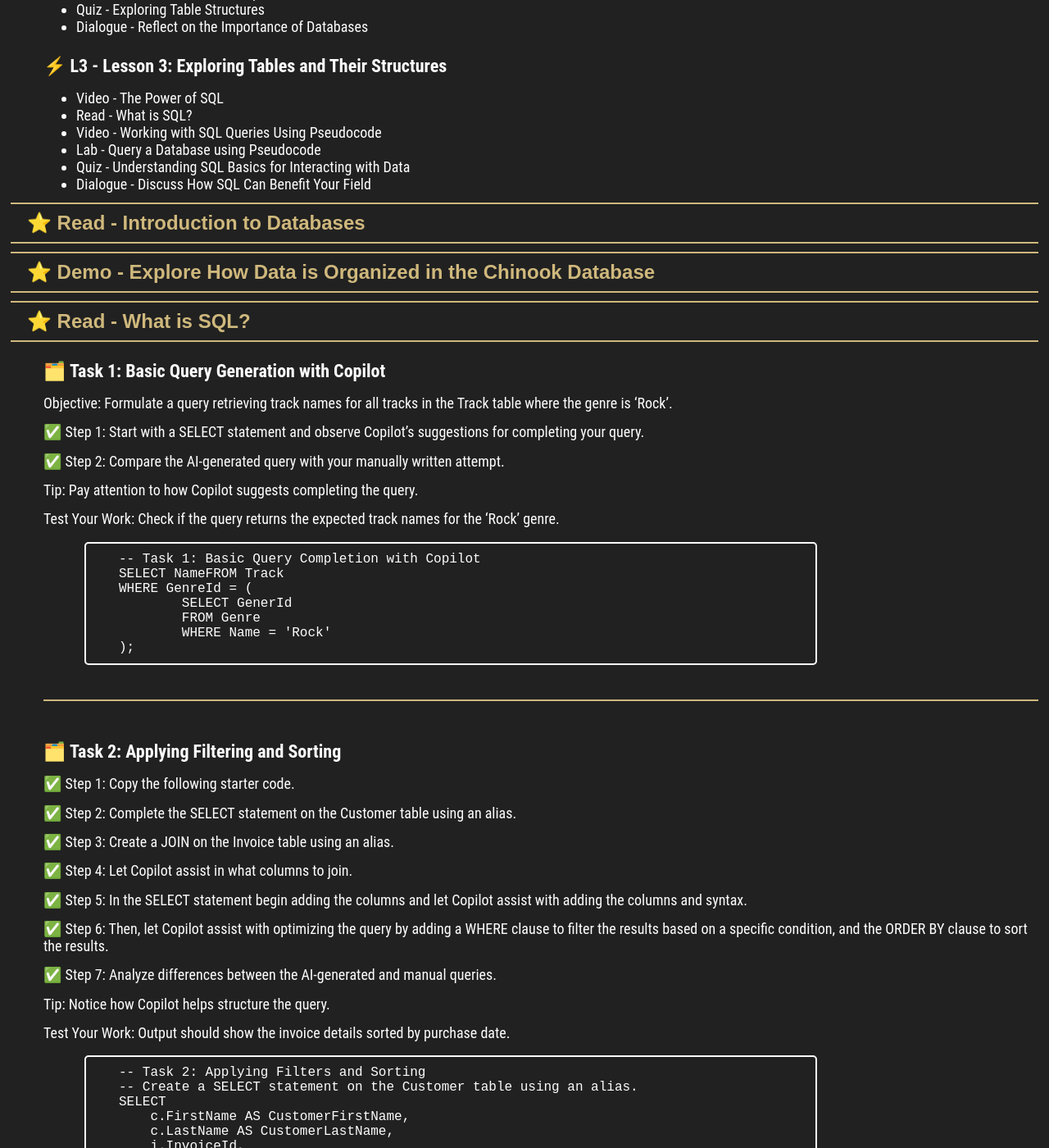
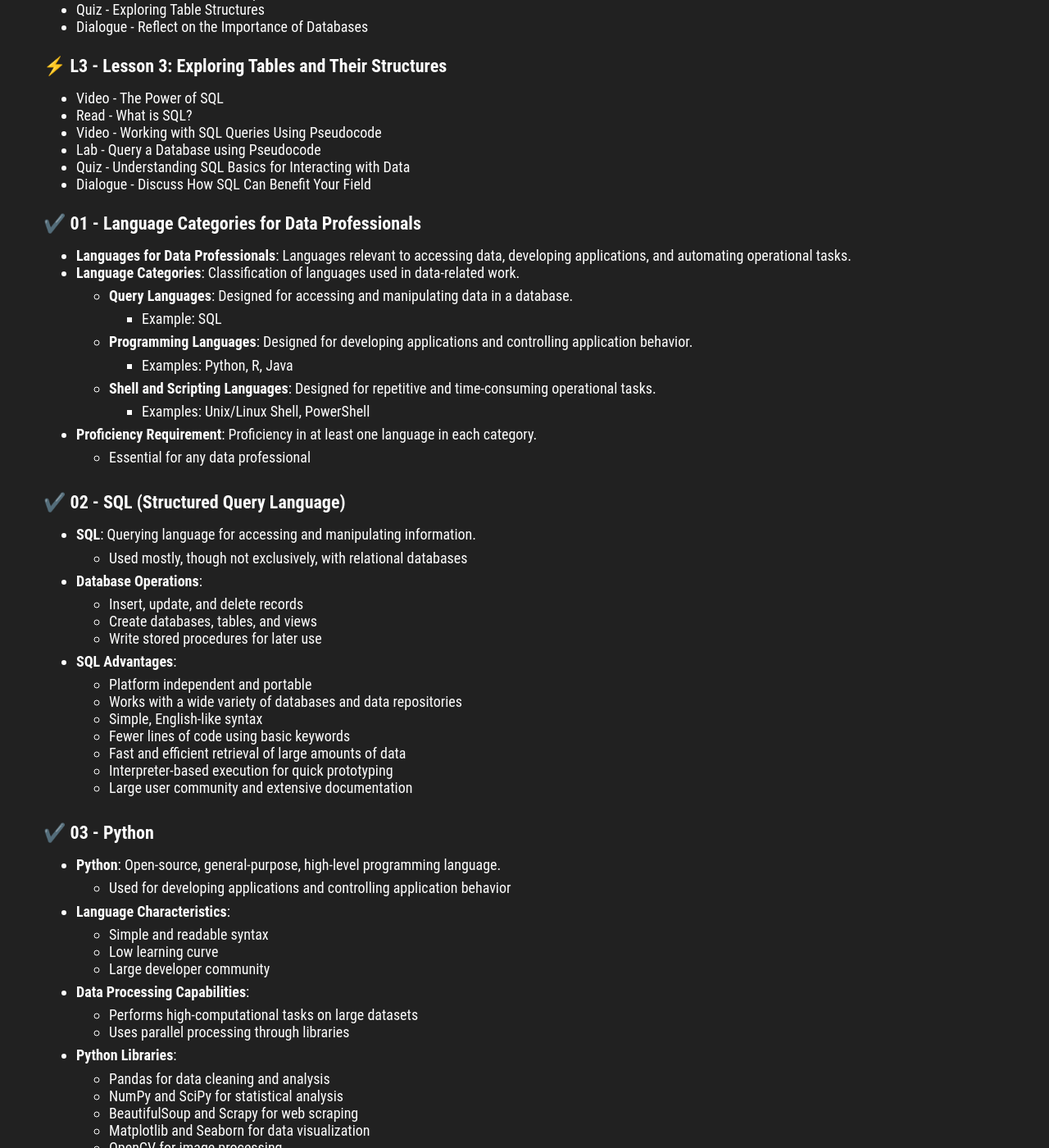
Before and after one commit to milanfx/milanfx.github.io, a Jekyll site: the page built from M1-Lab1.md, in a window 1280 px wide and 1400 px high, scrolled down 526 px. Shown: the whole window at 82% size. Built offline with Jekyll 4.4.1, drawn with Linux system fonts in a browser that asks for light colours; some of the changed text lies outside the part shown.

Commit message:
Add sections on programming languages for data professionals

```diff
--- a/M1-Lab1.md
+++ b/M1-Lab1.md
@@ -26,6 +26,111 @@
 -  Lab - Query a Database using Pseudocode
 -  Quiz - Understanding SQL Basics for Interacting with Data
 -  Dialogue - Discuss How SQL Can Benefit Your Field
+
+#### ✔️ 01 - Language Categories for Data Professionals
+- **Languages for Data Professionals**: Languages relevant to accessing data, developing applications, and automating operational tasks.
+- **Language Categories**: Classification of languages used in data-related work.
+    - **Query Languages**: Designed for accessing and manipulating data in a database.
+        - Example: SQL
+    - **Programming Languages**: Designed for developing applications and controlling application behavior.
+        - Examples: Python, R, Java
+    - **Shell and Scripting Languages**: Designed for repetitive and time-consuming operational tasks.
+        - Examples: Unix/Linux Shell, PowerShell
+- **Proficiency Requirement**: Proficiency in at least one language in each category.
+    - Essential for any data professional
+
+#### ✔️ 02 - SQL (Structured Query Language)
+- **SQL**: Querying language for accessing and manipulating information.
+    - Used mostly, though not exclusively, with relational databases
+- **Database Operations**:
+    - Insert, update, and delete records
+    - Create databases, tables, and views
+    - Write stored procedures for later use
+- **SQL Advantages**:
+    - Platform independent and portable
+    - Works with a wide variety of databases and data repositories
+    - Simple, English-like syntax
+    - Fewer lines of code using basic keywords
+    - Fast and efficient retrieval of large amounts of data
+    - Interpreter-based execution for quick prototyping
+    - Large user community and extensive documentation
+
+#### ✔️ 03 - Python
+- **Python**: Open-source, general-purpose, high-level programming language.
+    - Used for developing applications and controlling application behavior
+- **Language Characteristics**:
+    - Simple and readable syntax
+    - Low learning curve
+    - Large developer community
+- **Data Processing Capabilities**:
+    - Performs high-computational tasks on large datasets
+    - Uses parallel processing through libraries
+- **Python Libraries**:
+    - Pandas for data cleaning and analysis
+    - NumPy and SciPy for statistical analysis
+    - BeautifulSoup and Scrapy for web scraping
+    - Matplotlib and Seaborn for data visualization
+    - OpenCV for image processing
+- **Programming Paradigms**:
+    - Object-oriented
+    - Imperative
+    - Functional
+    - Procedural
+
+#### ✔️ 04 - R
+- **R**: Open-source programming language and environment for data analysis.
+    - Used for data visualization, machine learning, and statistics
+- **Key Benefits**:
+    - Platform independent
+    - Can be paired with other programming languages such as Python
+    - Highly extensible through user-defined functions
+    - Handles structured and unstructured data
+- **Visualization and Reporting**:
+    - Libraries such as ggplot2 and Plotly
+    - Supports reports with embedded scripts
+    - Enables interactive web applications
+- **Primary Strength**:
+    - Dominant language for developing statistical tools
+
+#### ✔️ 05 - Java
+- **Java**: Object-oriented, class-based, platform-independent programming language.
+    - Originally developed by Sun Microsystems
+- **Data Analytics Usage**:
+    - Data cleaning
+    - Data import and export
+    - Statistical analysis
+    - Data visualization
+- **Big Data Ecosystem**:
+    - Hadoop
+    - Hive
+    - Spark
+- **Performance Focus**:
+    - Suitable for speed-critical projects
+
+#### ✔️ 06 - Unix/Linux Shell
+- **Unix/Linux Shell**: Computer program written for the UNIX shell.
+    - Series of UNIX commands written in plain text files
+- **Shell Scripts**: Used to automate repetitive tasks.
+- **Typical Operations**:
+    - File manipulation
+    - Program execution
+    - System administration tasks
+    - Disk backups and system log evaluation
+    - Installation scripts and batch execution
+
+#### ✔️ 07 - PowerShell
+- **PowerShell**: Cross-platform automation tool and configuration framework by Microsoft.
+    - Combines a command-line shell with a scripting language
+- **Design Characteristics**:
+    - Object-based pipeline processing
+- **Capabilities**:
+    - Filter, sort, measure, group, and compare objects
+    - Work with structured data formats such as JSON, CSV, XML
+    - Interact with REST APIs, websites, and office applications
+    - Support data mining
+    - Build GUIs
+    - Create charts, dashboards, and interactive reports
+
 
 ### ⭐️ Read - Introduction to Databases
 
```
